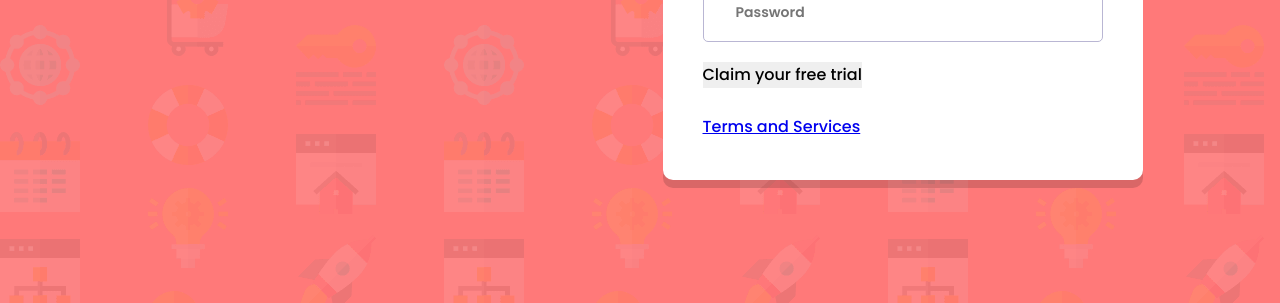
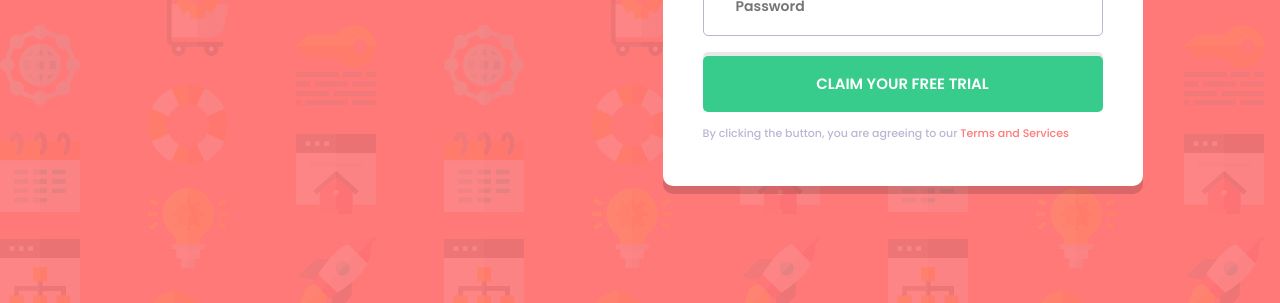
Before and after one commit to norman02/intro-sign-up-form, a plain HTML site: page index.html in a window 1280 px wide. Shown: the part 497-800 px from the top of the page. Drawn offline with Linux system fonts and the light colour scheme.

Commit message:
complete desktop design

```diff
--- a/css/style.css
+++ b/css/style.css
@@ -93,3 +93,30 @@ input {
 input:active {
     border-color: var(--Blue);
 }
+
+form button {
+    width: 100%;
+    background-color: var(--Green);
+    height: 5.6rem;
+    border-radius: 5px;
+    box-shadow: 0 -4px 0 0 hsla(0, 0%, 0%, 0.09);
+    font-weight: 600;
+    font-size: 1.5rem;
+    letter-spacing: 1;
+    line-height: 1.733;
+    color: white;
+    text-transform: uppercase;
+}
+
+.legal {
+    font-weight: 500;
+    font-size: 1.1rem;
+    line-height: 2.364;
+    color: hsl(246, 25.2%, 77.5%);
+    padding-top: 0.8rem;
+}
+
+.legal a {
+    text-decoration: none;
+    color: hsl(0, 100%, 73.7%);
+}
--- a/index.html
+++ b/index.html
@@ -42,7 +42,7 @@
 
       <button>Claim your free trial </button>
 
-      <p>By clicking the button, you are agreeing to our <a href="#">Terms and Services</a> </p>
+      <p class="legal">By clicking the button, you are agreeing to our <a href="#">Terms and Services</a> </p>
 
     </form>
 
```
